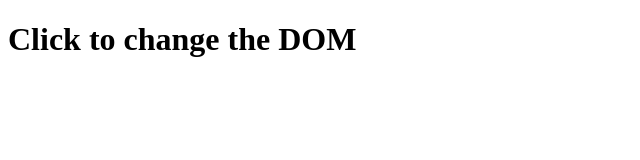
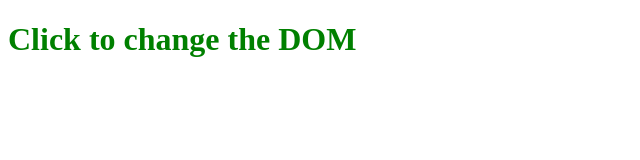
Before and after one commit to marcuscs00/rgb-dom-cycle, a plain HTML site: page index.html in a window 1280 px wide. Both pictures are taken after a click on the element "Click to change the DOM". Shown: the whole page, without its empty margins (0-640 px from the left). Drawn offline with Linux system fonts and the light colour scheme.

Commit message:
Fixed a typo

```diff
--- a/index.html
+++ b/index.html
@@ -8,7 +8,7 @@
 		href="style.css">
 	</head>
 	<body>
-		<h1 id="inital-header" onclick="domManipulation();">
+		<h1 id="initial-header" onclick="domManipulation();">
 			Click to change the DOM
 		</h1>
 		<script src="index.js"></script>
--- a/index.js
+++ b/index.js
@@ -3,7 +3,7 @@
 let count = 1;
 
 function domManipulation() {
-	let initialHeader = document.getElementById('initialHeader');
+	let initialHeader = document.getElementById('initial-header');
 
 	initialHeader.style.color = colorArray[count][0];
 
--- a/style.css
+++ b/style.css
@@ -1,3 +1,3 @@
-#intial-header {
+#initial-header {
 	color: red;
 }
```
